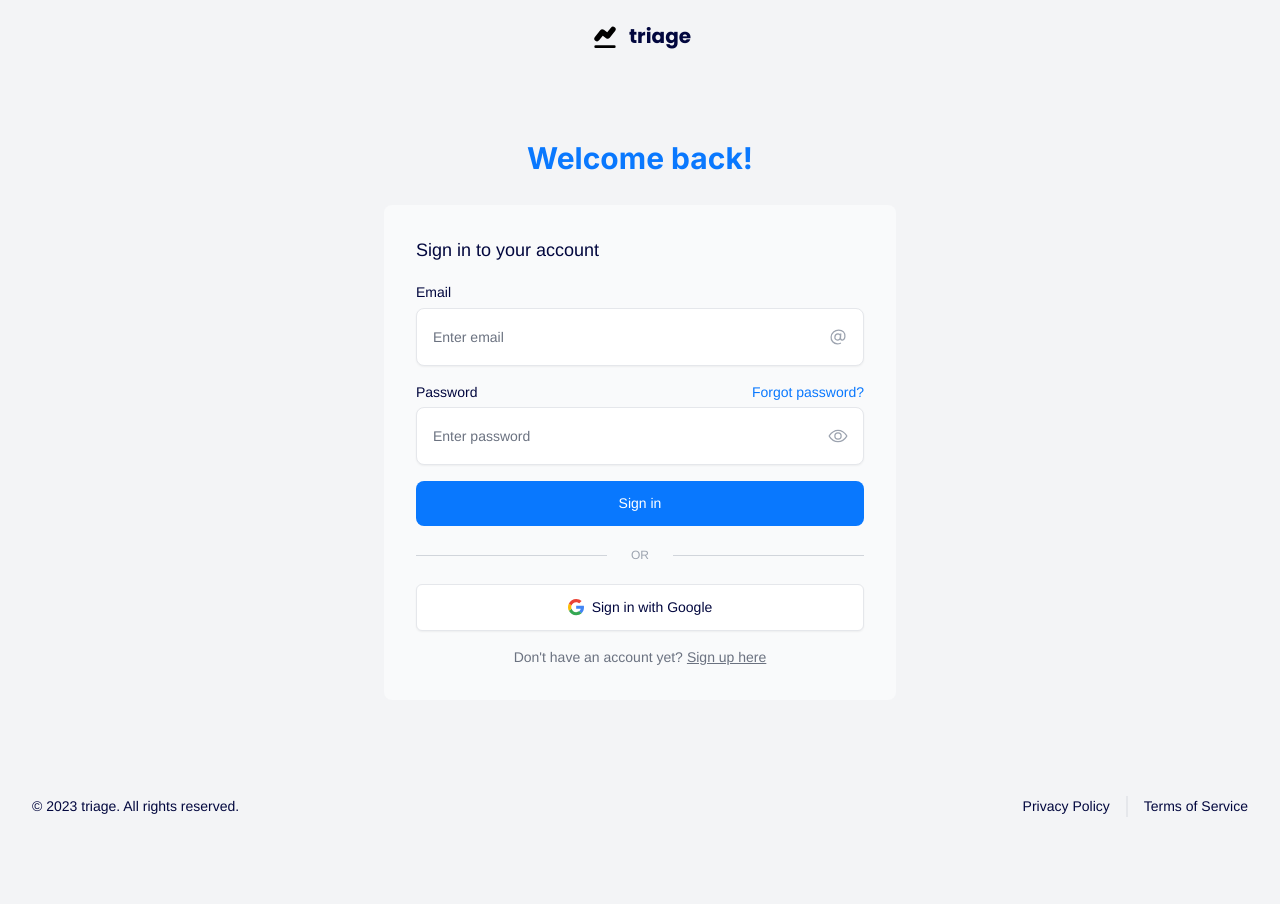
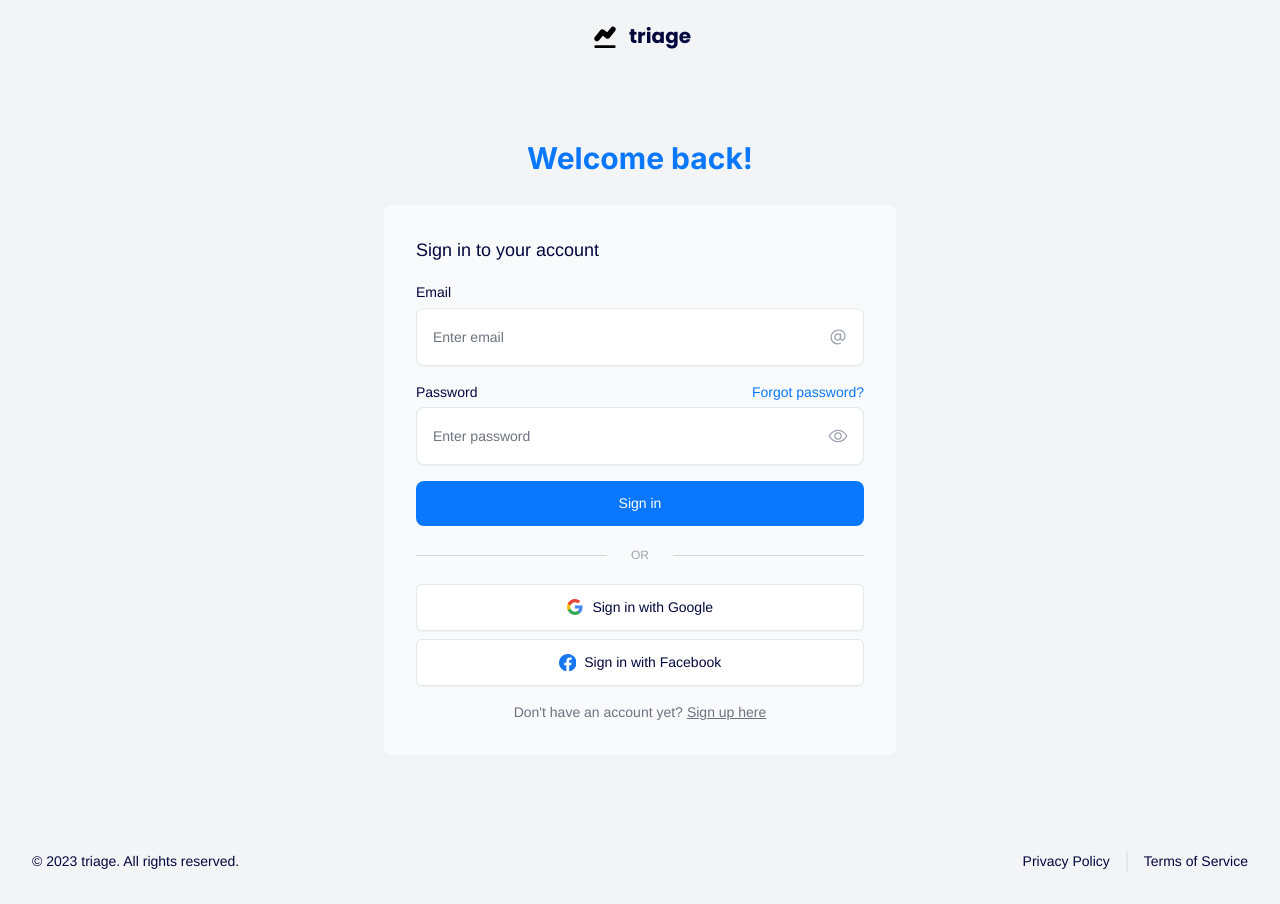
Before and after one commit to DeviousLab/triage, a Next.js app in the folder apps/app/: page /account in a window 1280 px wide. Before the commit the page ends 849 px from the top, so only its background shows below. Built offline with nearby package versions, Linux system fonts and the light colour scheme; no server answers.

Commit message:
feat: implemented clerk social auth login
Signed-off-by: DeviousLab <deviouslab@gmail.com>

```diff
--- a/apps/app/src/components/account/LoginForm.tsx
+++ b/apps/app/src/components/account/LoginForm.tsx
@@ -136,7 +136,7 @@
 						Or
 					</div>
 
-					<SocialProvider message={'Sign in with Google'} />
+					<SocialProvider />
 
 					<p className='text-center text-sm text-gray-500'>
 						Don't have an account yet?
--- a/apps/app/src/components/account/RegisterForm.tsx
+++ b/apps/app/src/components/account/RegisterForm.tsx
@@ -196,7 +196,7 @@
 								Or
 							</div>
 
-							<SocialProvider message={'Sign up with Google'} />
+							<SocialProvider />
 
 							<p className='text-center text-sm text-gray-500'>
 								Already have an account?
--- a/apps/app/src/components/account/SocialProvider.tsx
+++ b/apps/app/src/components/account/SocialProvider.tsx
@@ -1,50 +1,78 @@
-import { useSignInWithGoogle } from 'react-firebase-hooks/auth';
+import { OAuthStrategy } from '@clerk/types';
+import { useSignIn } from '@clerk/clerk-react';
 
-import { auth } from '../../firebase/client';
+const SocialProvider = () => {
+	const { signIn, isLoaded } = useSignIn();
 
-type SocialProviderProps = {
-  message: string;
+	if (!isLoaded) {
+		return null;
 	}
 
-const SocialProvider = ({ message }: SocialProviderProps) => {
-  const [signInWithGoogle, user, loading, error] = useSignInWithGoogle(auth);
+	const signInWith = (strategy: OAuthStrategy) => {
+		return signIn.authenticateWithRedirect({
+			strategy,
+			redirectUrl: '/account/sso-callback',
+			redirectUrlComplete: '/',
+		});
+	};
 
 	return (
-    <div className="mt-2">
+		<div className='mt-2'>
 			<button
-        type="button"
-        className="inline-flex w-full items-center justify-center gap-2 rounded-md border bg-white py-3 px-4 align-middle text-sm font-medium text-logo shadow-sm transition-all hover:bg-gray-50 focus:outline-none focus:ring-2 focus:ring-primary focus:ring-offset-2 focus:ring-offset-white"
-        onClick={() => signInWithGoogle()}
+				type='button'
+				className='inline-flex w-full items-center justify-center gap-2 rounded-md border mb-2 bg-white py-3 px-4 align-middle text-sm font-medium text-logo shadow-sm transition-all hover:bg-gray-50 focus:outline-none focus:ring-2 focus:ring-primary focus:ring-offset-2 focus:ring-offset-white'
+				onClick={() => signInWith('oauth_google')}
 			>
 				<svg
-          className="h-auto w-4"
-          width="46"
-          height="47"
-          viewBox="0 0 46 47"
-          fill="none"
+					xmlns='http://www.w3.org/2000/svg'
+					fill='none'
+					height='1.25em'
+					viewBox='0 0 600 600'
+					width='1.25em'
 				>
 					<path
-            d="M46 24.0287C46 22.09 45.8533 20.68 45.5013 19.2112H23.4694V27.9356H36.4069C36.1429 30.1094 34.7347 33.37 31.5957 35.5731L31.5663 35.8669L38.5191 41.2719L38.9885 41.3306C43.4477 37.2181 46 31.1669 46 24.0287Z"
-            fill="#4285F4"
+						d='M533.5 278.4c0-18.5-1.5-37.1-4.7-55.3H272.1v104.8h147c-6.1 33.8-25.7 63.7-54.4 82.7v68h87.7c51.5-47.4 81.1-117.4 81.1-200.2z'
+						fill='#4285f4'
 					/>
 					<path
-            d="M23.4694 47C29.8061 47 35.1161 44.9144 39.0179 41.3012L31.625 35.5437C29.6301 36.9244 26.9898 37.8937 23.4987 37.8937C17.2793 37.8937 12.0281 33.7812 10.1505 28.1412L9.88649 28.1706L2.61097 33.7812L2.52296 34.0456C6.36608 41.7125 14.287 47 23.4694 47Z"
-            fill="#34A853"
+						d='M272.1 544.3c73.4 0 135.3-24.1 180.4-65.7l-87.7-68c-24.4 16.6-55.9 26-92.6 26-71 0-131.2-47.9-152.8-112.3H28.9v70.1c46.2 91.9 140.3 149.9 243.2 149.9z'
+						fill='#34a853'
 					/>
 					<path
-            d="M10.1212 28.1413C9.62245 26.6725 9.32908 25.1156 9.32908 23.5C9.32908 21.8844 9.62245 20.3275 10.0918 18.8588V18.5356L2.75765 12.8369L2.52296 12.9544C0.909439 16.1269 0 19.7106 0 23.5C0 27.2894 0.909439 30.8731 2.49362 34.0456L10.1212 28.1413Z"
-            fill="#FBBC05"
+						d='M119.3 324.3c-11.4-33.8-11.4-70.4 0-104.2V150H28.9c-38.6 76.9-38.6 167.5 0 244.4l90.4-70.1z'
+						fill='#fbbc04'
 					/>
 					<path
-            d="M23.4694 9.07688C27.8699 9.07688 30.8622 10.9863 32.5344 12.5725L39.1645 6.11C35.0867 2.32063 29.8061 0 23.4694 0C14.287 0 6.36607 5.2875 2.49362 12.9544L10.0918 18.8588C11.9987 13.1894 17.25 9.07688 23.4694 9.07688Z"
-            fill="#EB4335"
+						d='M272.1 107.7c38.8-.6 76.3 14 104.4 40.8l77.7-77.7C405 24.6 339.7-.8 272.1 0 169.2 0 75.1 58 28.9 150l90.4 70.1c21.5-64.5 81.8-112.4 152.8-112.4z'
+						fill='#ea4335'
 					/>
 				</svg>
-        {message}
+				Sign in with Google
 			</button>
-      <p className='mt-1 text-sm text-red-600'>
-        {error?.message}
-      </p>
+			<button
+				type='button'
+				className='inline-flex w-full items-center justify-center gap-2 rounded-md border bg-white py-3 px-4 align-middle text-sm font-medium text-logo shadow-sm transition-all hover:bg-gray-50 focus:outline-none focus:ring-2 focus:ring-primary focus:ring-offset-2 focus:ring-offset-white'
+				onClick={() => signInWith('oauth_facebook')}
+			>
+				<svg
+					xmlns='http://www.w3.org/2000/svg'
+					fill='none'
+					height='1.25em'
+					stroke='none'
+					viewBox='0 0 24 24'
+					width='1.25em'
+				>
+					<path
+						d='M12 23.9999C18.6274 23.9999 24 18.6273 24 11.9999C24 5.37256 18.6274 0 12 0C5.37258 0 0 5.37256 0 11.9999C0 18.6273 5.37258 23.9999 12 23.9999Z'
+						fill='#1977F3'
+					/>
+					<path
+						d='M16.6717 15.4696L17.2033 12H13.8755V9.74886C13.8755 8.80047 14.3396 7.87402 15.8313 7.87402H17.345V4.92085C17.345 4.92085 15.9714 4.68628 14.6585 4.68628C11.918 4.68628 10.1258 6.34681 10.1258 9.35567V12H7.07812V15.4696H10.1258V23.8549C10.7367 23.9511 11.3628 24 12.0006 24C12.6385 24 13.2646 23.9494 13.8755 23.8549V15.4696H16.6717Z'
+						fill='white'
+					/>
+				</svg>
+				Sign in with Facebook
+			</button>
 		</div>
 	);
 };
--- /dev/null
+++ b/apps/app/src/pages/account/sso-callback.tsx
@@ -0,0 +1,16 @@
+import {
+  AuthenticateWithRedirectCallback,
+} from "@clerk/clerk-react";
+
+type SocialProviderProps = {
+  message: string;
+}
+
+const SocialProvider = ({ message }: SocialProviderProps) => {
+  return (
+    <div className="mt-2">
+      <AuthenticateWithRedirectCallback />
+    </div>
+  );
+};
+export default SocialProvider;
```
Lines whose indentation alone changed are shown as unchanged.
